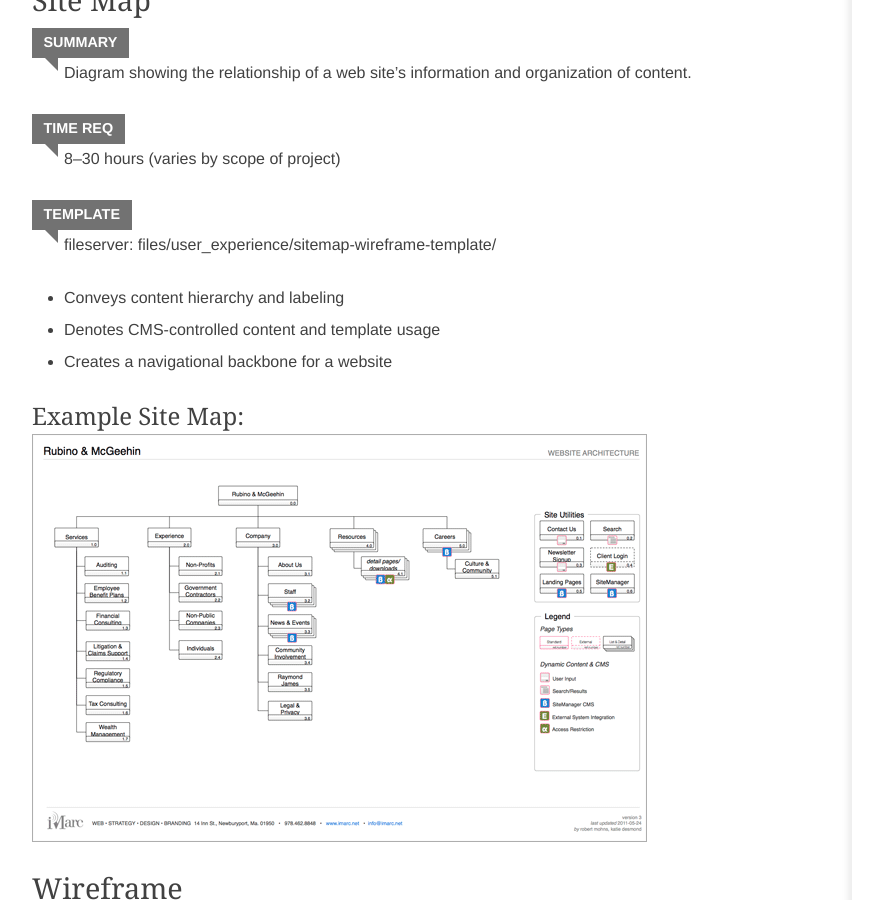
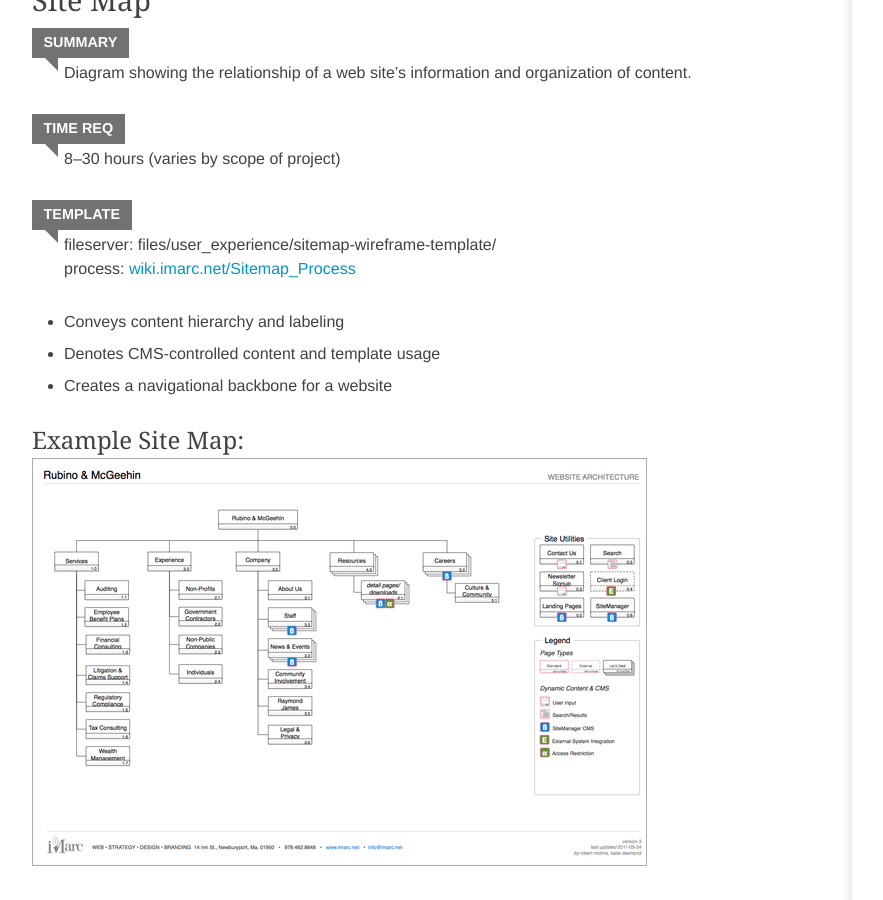
Before and after one commit to imarc/handbook, a Jekyll site: the page built from strategy.markdown, in a window 1280 px wide and 900 px high, scrolled down 11847 px. Shown: the whole window, without its empty margins (88-971 px from the left). Built offline with Jekyll 4.4.1, drawn with Linux system fonts in a browser that asks for light colours; nearby versions of some CDN libraries; some web fonts are replaced.

Commit message:
Added link to Sitemap Process

```diff
--- a/strategy.markdown
+++ b/strategy.markdown
@@ -391,7 +391,7 @@
 : 8–30 hours (varies by scope of project)
 
 Template
-:	fileserver: files/user_experience/sitemap-wireframe-template/
+:	fileserver: files/user_experience/sitemap-wireframe-template/ <br> process: [wiki.imarc.net/Sitemap_Process](http://wiki.imarc.net/Sitemap_Process)
 
 
 + Conveys content hierarchy and labeling
```
